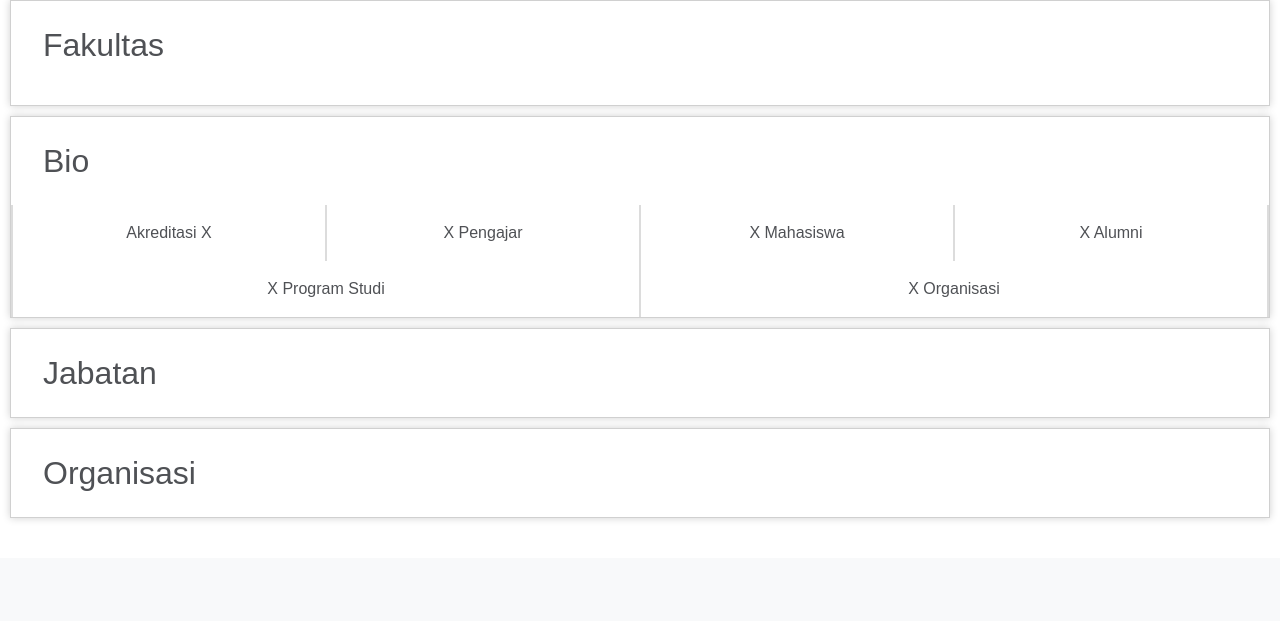
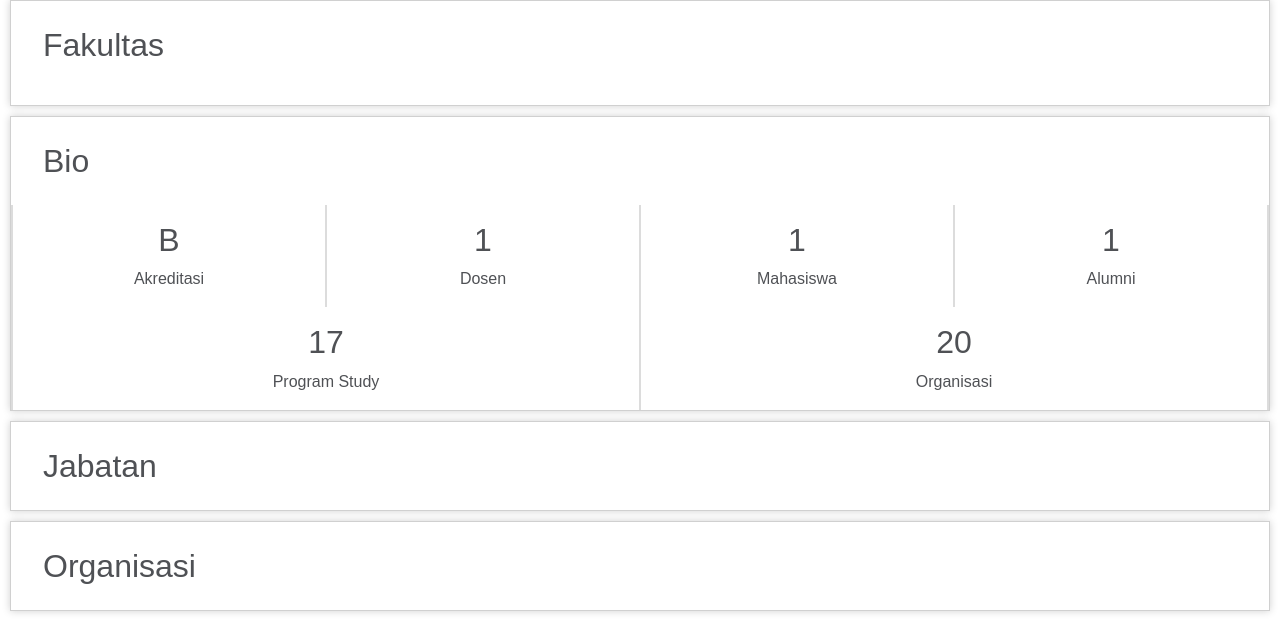
Before and after one commit to willnode/sikat, a CodeIgniter app: page /sikat/ in a window 1280 px wide. Shown: the part 242-863 px from the top of the page. Before the commit the page ends 761 px from the top, so only its background shows below. Run offline with CodeIgniter, Linux system fonts and the light colour scheme; data that the repository does not hold is empty.

Commit message:
stat campus

```diff
--- a/application/views/home/campus.php
+++ b/application/views/home/campus.php
@@ -23,12 +23,30 @@
 <div class="box-section">
 	<div class="container-label">Bio</div>
 	<div class="campus-stat">
-		<div>Akreditasi X</div>
-		<div>X Pengajar</div>
-		<div>X Mahasiswa</div>
-		<div>X Alumni</div>
-		<div>X Program Studi</div>
-		<div>X Organisasi</div>
+		<div class="text-center">
+			<div class="h2">B</div>
+			<div>Akreditasi</div>
+		</div>
+		<div class="text-center">
+			<div class="h2">1</div>
+			<div>Dosen</div>
+		</div>
+		<div class="text-center">
+			<div class="h2">1</div>
+			<div>Mahasiswa</div>
+		</div>
+		<div class="text-center">
+			<div class="h2">1</div>
+			<div>Alumni</div>
+		</div>
+		<div class="text-center">
+			<div class="h2">17</div>
+			<div>Program Study</div>
+		</div>
+		<div class="text-center">
+			<div class="h2">20</div>
+			<div>Organisasi</div>
+		</div>
 	</div>
 </div>
 
```
